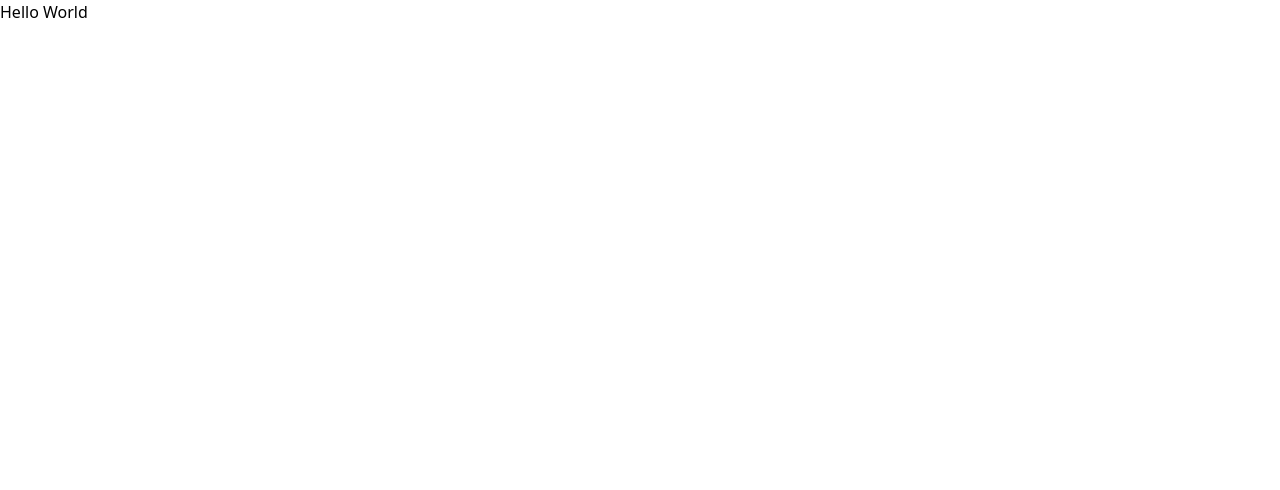
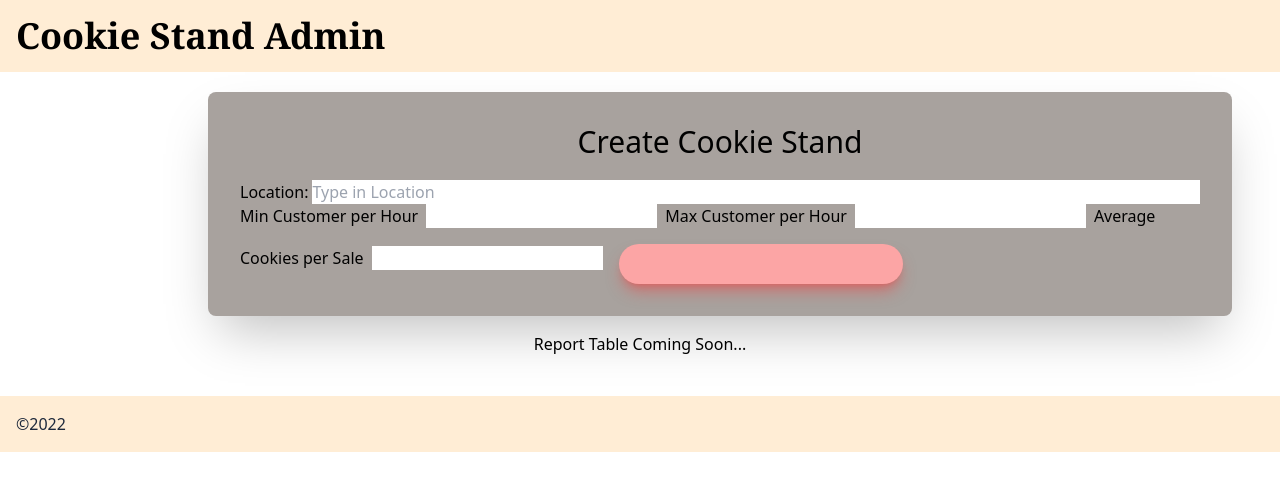
Before and after one commit to falashadegreene/cookie-stand-admin, a Next.js app: page / in a window 1280 px wide. Shown: the top 490 px of the page. Built offline with nearby package versions, Linux system fonts and the light colour scheme.

Commit message:
almost complete with form styling

```diff
--- a/pages/index.js
+++ b/pages/index.js
@@ -6,11 +6,56 @@ export default function Home() {
       <Head>
         <title>cookie-stand-admin</title>
       </Head>
-      <header>
-        <h1>Hello World</h1>
-      </header>
-      <main></main>
-      <footer></footer>
+      <Header />
+      <main>
+          <CookieForm />
+
+        <h1 className = 'text-1xl text-center pb-10 pt-4'>Report Table Coming Soon...</h1>
+      </main>
+      <Footer copyright="2022"/>
     </div>
   )
 }
+
+function Header() {
+  return <header className = 'bg-orange-100 text-black text-4xl font-serif font-semibold p-4'>
+    <h1>Cookie Stand Admin</h1>
+  </header>;
+}
+
+function Footer(props) {
+  return <footer className = 'bg-orange-100 text-slate-800 p-4'>
+       <p>&copy;{props.copyright}</p>
+  </footer>
+}
+
+function CookieForm() {
+  return  (
+
+      <form className = 'rounded-lg w-4/5 p-8 bg-stone-400 ml-52 mt-5 shadow-2xl'>
+        <h1 className = 'text-center text-3xl mb-5'>Create Cookie Stand</h1>
+        <label className = 'flex'>
+          Location:
+        <input className ='flex-auto ml-1' type = "text" placeholder = 'Type in Location' required/>
+        </label>
+
+        <label>
+          Min Customer per Hour
+        <input className ='flex-row ml-2' type = "number" required/>
+        </label>
+
+        <label className ='ml-2'>
+          Max Customer per Hour
+        <input className ='flex-row ml-2' type = "number" required/>
+        </label>
+
+        <label className ='ml-2'>
+          Average Cookies per Sale
+        <input className ='flex-row ml-2'type = "number" required/>
+        </label>
+        <button className = 'flex-auto ml-4 mt-4 pr-56 px-10 py-5 bg-red-300 rounded-full shadow-lg shadow-red-500/50'>
+          <h2 className = 'pl-5'></h2>
+          </button>
+      </form>
+    );
+}
```
